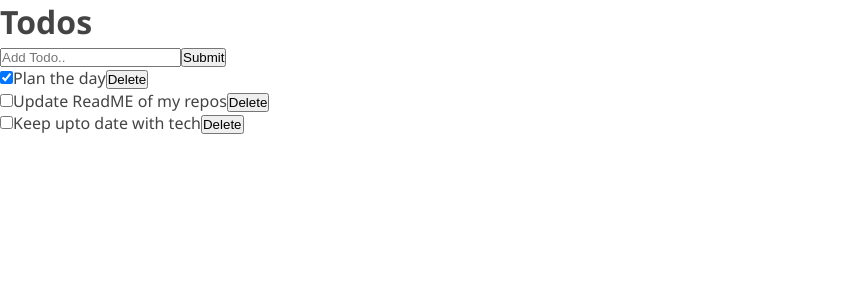
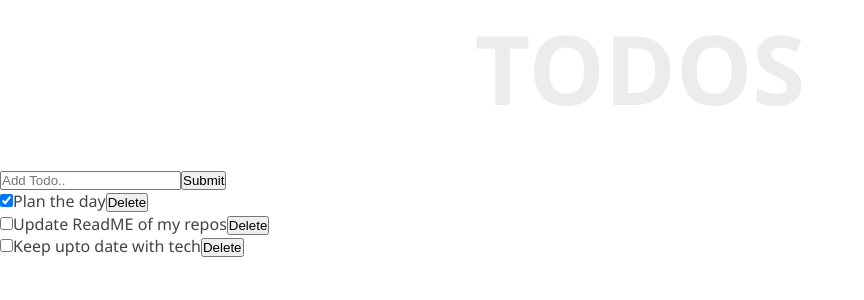
Before and after one commit to markiplagat/react-todo-app, a React (Create React App) app: page / in a window 1280 px wide. Shown: the top 300 px of the page, without its empty margins (0-864 px from the left). Built offline with nearby package versions, Linux system fonts and the light colour scheme.

Commit message:
Inline style

```diff
--- a/src/components/Header.js
+++ b/src/components/Header.js
@@ -1,9 +1,23 @@
 import React from 'react';
 
 const Header = () => {
+  const headerStyle = {
+    padding: "20px 0",
+    lineHeight: "1.5em"
+  }
   return(
-    <header>
-      <h1>
+    <header style={headerStyle}>
+      <h1
+        style={{
+          fontSize: "6rem",
+          fontWeight: "600",
+          marginBottom: "2rem",
+          color: "#ececec",
+          lineHeight: "1em",
+          textTransform: "uppercase",
+          textAlign: "center",
+        }}
+      >
         Todos
       </h1>
     </header>
```
